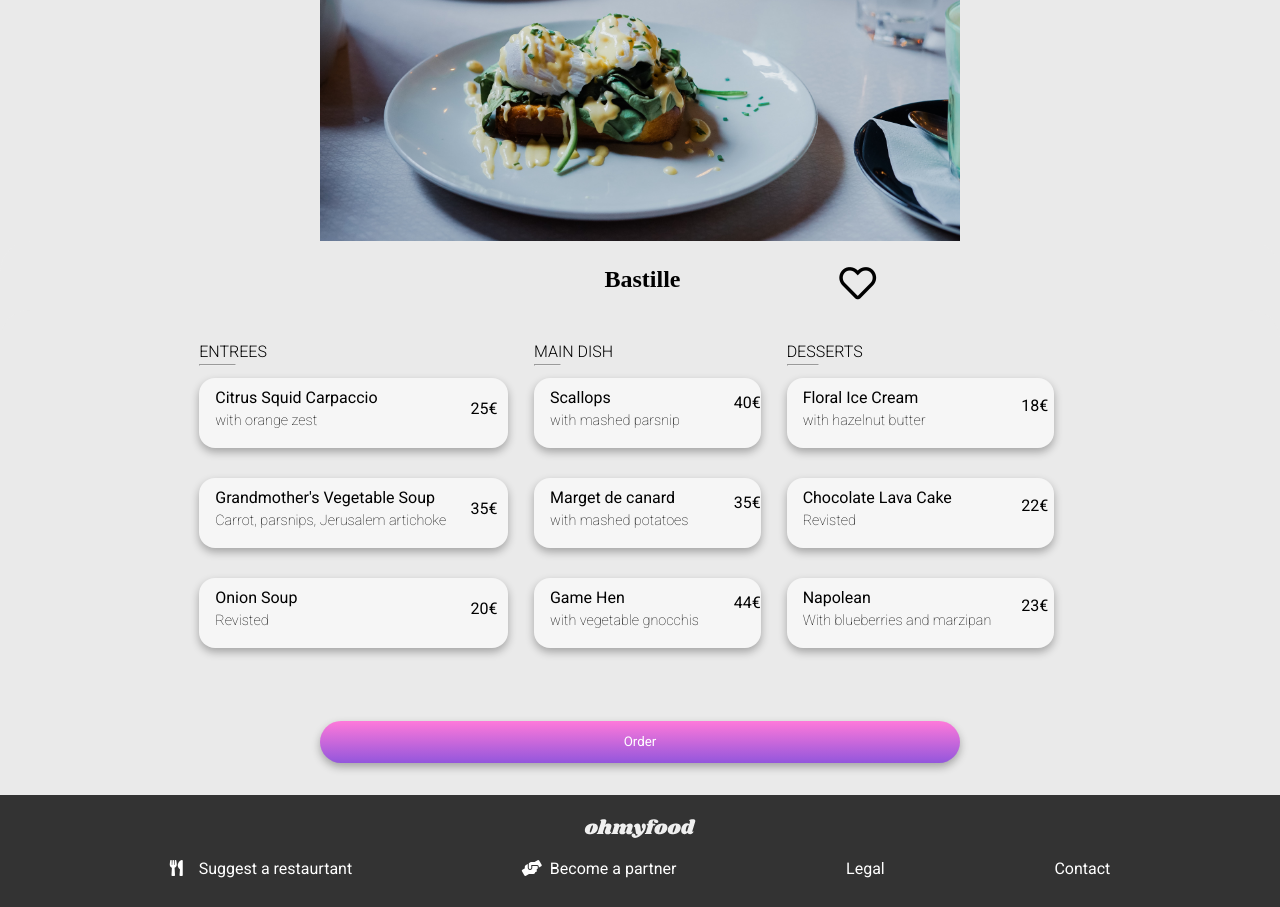
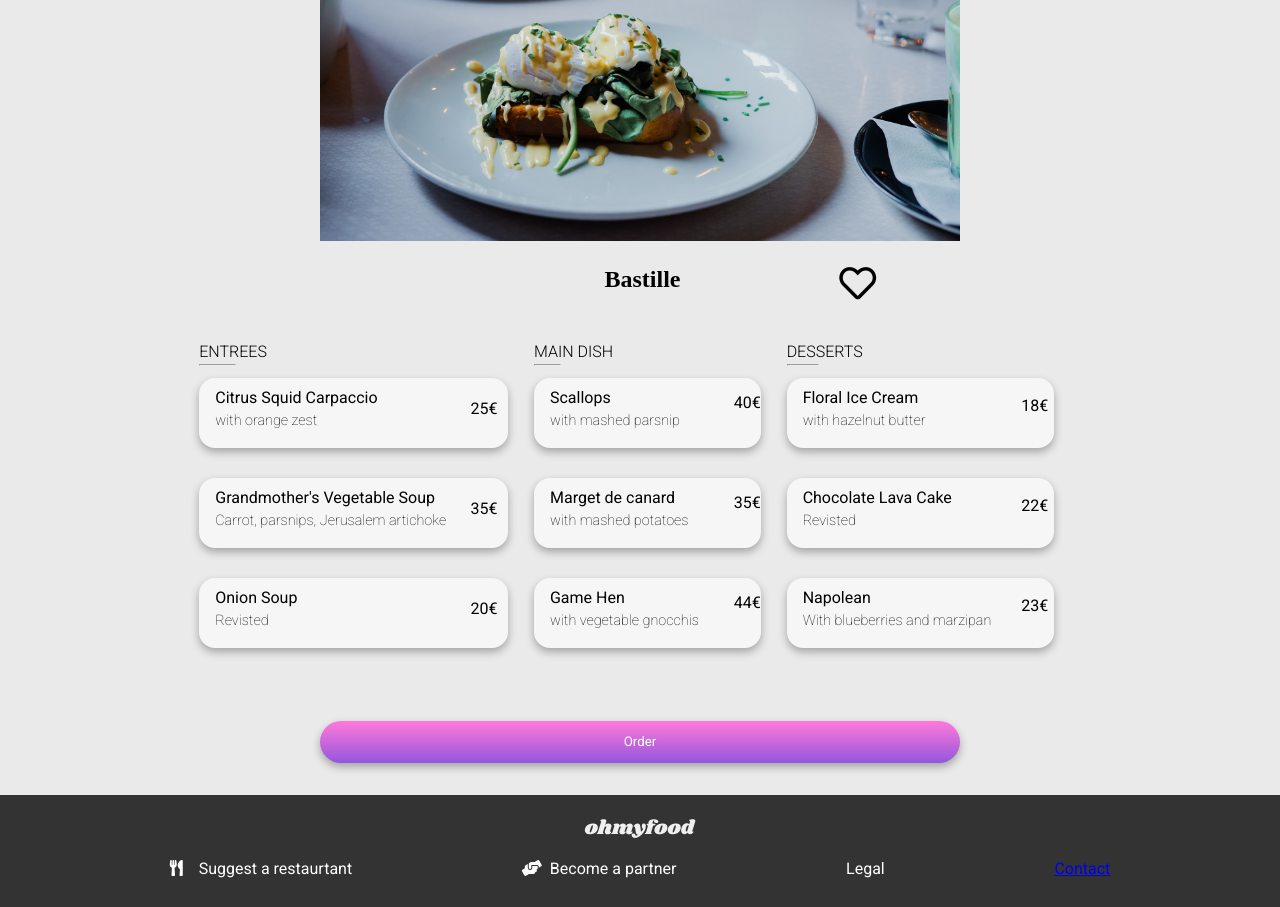
Before and after one commit to Smiisia/OC-Project-3, a website: page html/Bastille.html in a window 1280 px wide. Shown: the part 217-1124 px from the top of the page. Drawn offline with Linux system fonts and the light colour scheme; a web font is replaced by a local one.

Commit message:
Added contact functionality to the menu pages

```diff
--- a/html/Bastille.html
+++ b/html/Bastille.html
@@ -203,7 +203,7 @@
             <li><i class="fas fa-utensils utenstils"></i><span>Suggest a restaurtant</span></li>
             <li><i class="fas fa-hands-helping hands"></i><span>Become a partner</span></li>
             <li>Legal</li>
-            <li>Contact</li>
+            <li><a href="contact@ohmyfood.com">Contact</li></a>
         </ul>
 
     </footer>
```
Also changed, not shown: html/LeGourmand.html (+1 -1 lines), html/TheEnchantedPlate.html (+1 -1 lines), html/TheFullPalette.html (+1 -1 lines).
